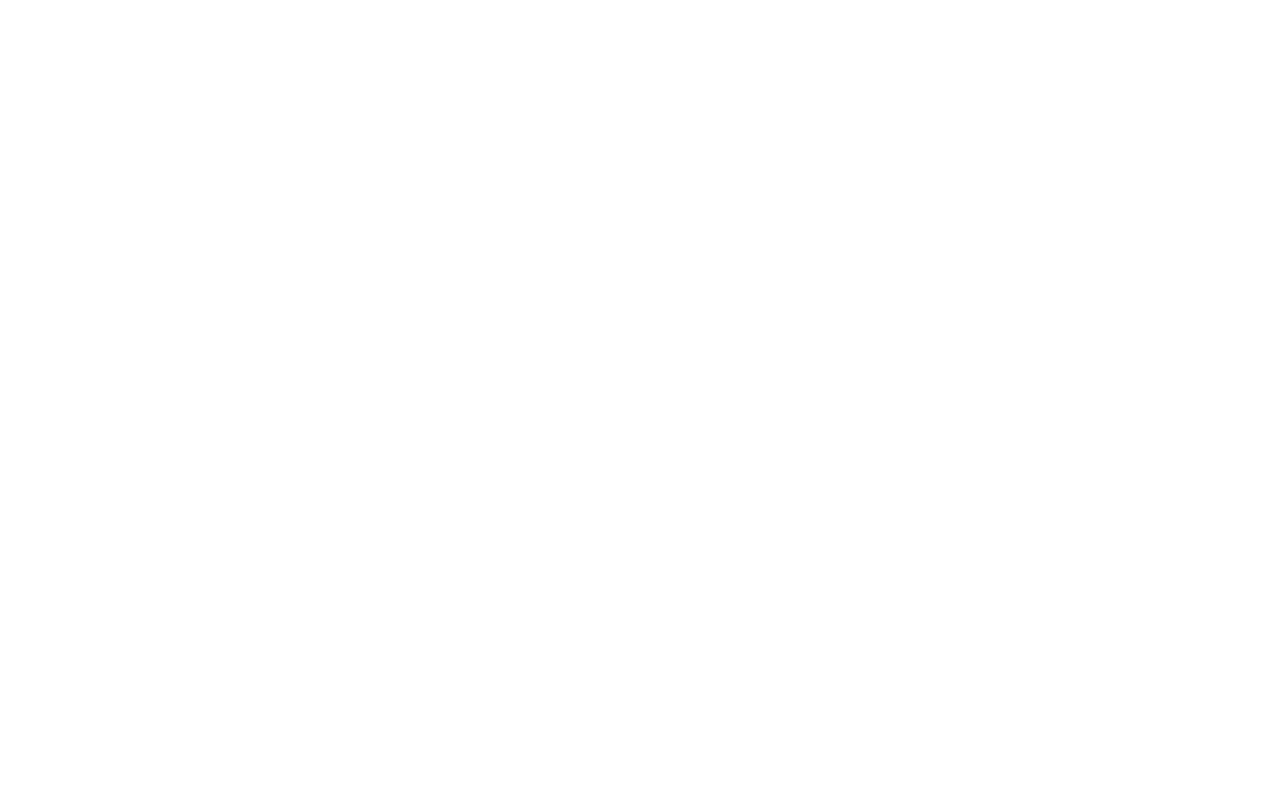
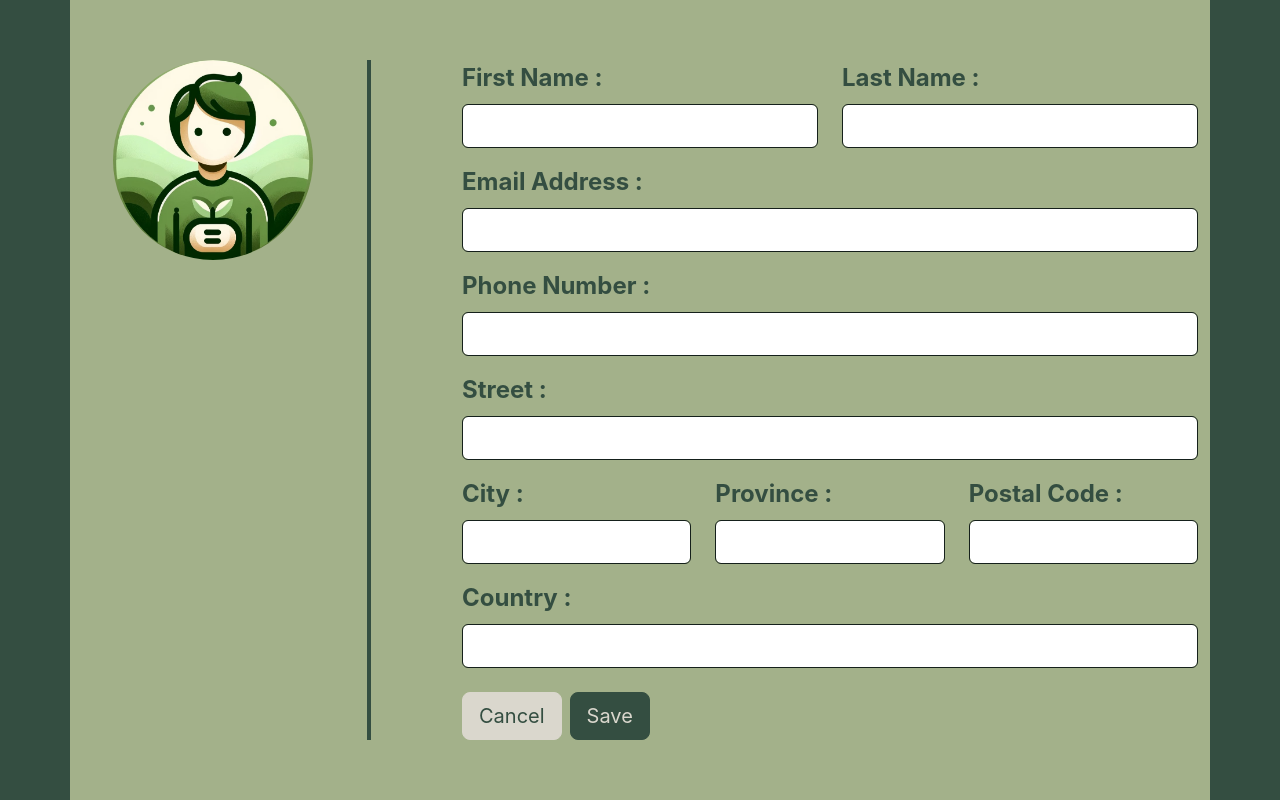
Before and after one commit to TheAvadh/EcoCredit, a React (Create React App) app in the folder frontend/ecocredit/: page /profile-page in a window 1280 px wide. Before the commit this address had no page. Built offline with nearby package versions, Linux system fonts and the light colour scheme.

Commit message:
add basic profile page design

```diff
--- a/frontend/ecocredit/src/App.js
+++ b/frontend/ecocredit/src/App.js
@@ -6,6 +6,7 @@
   ForgetPassword,
   ResetPassword,
   RoleSelection,
+  ProfilePage,
 } from "./pages";
 
 function App() {
@@ -16,6 +17,7 @@
         <Route path="/forget-password" element={<ForgetPassword />} />
         <Route path="/reset-password" element={<ResetPassword />} />
         <Route path="/role" element={<RoleSelection />} />
+        <Route path="/profile-page" element={<ProfilePage />} />
       </Routes>
     </BrowserRouter>
   );
--- /dev/null
+++ b/frontend/ecocredit/src/components/ProfileForm.js
@@ -0,0 +1,149 @@
+import React from "react";
+import Row from "react-bootstrap/Row";
+import Col from "react-bootstrap/Col";
+import Button from "react-bootstrap/Button";
+import Form from "react-bootstrap/Form";
+
+const ProfileForm = () => (
+  <Col lg={8}>
+    <Form>
+      <Row>
+        <Col>
+          <Form.Group
+            className="mb-3 text-ec-dark-green lead fs-4 fw-bold"
+            controlId="firstName"
+          >
+            <Form.Label>First Name :</Form.Label>
+            <Form.Control
+              className="text-ec-dark-green fs-5"
+              type="text"
+              name="firstName"
+            />
+          </Form.Group>
+        </Col>
+        <Col>
+          <Form.Group
+            className="mb-3 text-ec-dark-green lead fs-4 fw-bold"
+            controlId="firstName"
+          >
+            <Form.Label>Last Name :</Form.Label>
+            <Form.Control
+              className="text-ec-dark-green fs-5"
+              type="text"
+              name="firstName"
+            />
+          </Form.Group>
+        </Col>
+      </Row>
+
+      <Form.Group
+        className="mb-3 text-ec-dark-green lead fs-4 fw-bold"
+        controlId="firstName"
+      >
+        <Form.Label>Email Address :</Form.Label>
+        <Form.Control
+          className="text-ec-dark-green fs-5"
+          type="text"
+          name="firstName"
+        />
+      </Form.Group>
+
+      <Form.Group
+        className="mb-3 text-ec-dark-green lead fs-4 fw-bold"
+        controlId="firstName"
+      >
+        <Form.Label>Phone Number :</Form.Label>
+        <Form.Control
+          className="text-ec-dark-green fs-5"
+          type="text"
+          name="firstName"
+        />
+      </Form.Group>
+
+      <Form.Group
+        className="mb-3 text-ec-dark-green lead fs-4 fw-bold"
+        controlId="address.street"
+      >
+        <Form.Label>Street :</Form.Label>
+        <Form.Control
+          className="text-ec-dark-green fs-5"
+          type="text"
+          name="street"
+        />
+      </Form.Group>
+
+      <Row>
+        <Col md={4}>
+          <Form.Group
+            className="mb-3 text-ec-dark-green lead fs-4 fw-bold"
+            controlId="address.street"
+          >
+            <Form.Label>City :</Form.Label>
+            <Form.Control
+              className="text-ec-dark-green fs-5"
+              type="text"
+              name="street"
+            />
+          </Form.Group>
+        </Col>
+        <Col md={4}>
+          <Form.Group
+            className="mb-3 text-ec-dark-green lead fs-4 fw-bold"
+            controlId="address.street"
+          >
+            <Form.Label>Province :</Form.Label>
+            <Form.Control
+              className="text-ec-dark-green fs-5"
+              type="text"
+              name="street"
+            />
+          </Form.Group>
+        </Col>
+        <Col md={4}>
+          <Form.Group
+            className="mb-3 text-ec-dark-green lead fs-4 fw-bold"
+            controlId="address.street"
+          >
+            <Form.Label>Postal Code :</Form.Label>
+            <Form.Control
+              className="text-ec-dark-green fs-5"
+              type="text"
+              name="street"
+            />
+          </Form.Group>
+        </Col>
+      </Row>
+
+      <Form.Group
+        className="mb-3 text-ec-dark-green lead fs-4 fw-bold"
+        controlId="address.street"
+      >
+        <Form.Label>Country :</Form.Label>
+        <Form.Control
+          className="text-ec-dark-green fs-5"
+          type="text"
+          name="street"
+        />
+      </Form.Group>
+
+      <Button
+        variant="ec-grey"
+        className="mt-2 me-2 text-ec-dark-green"
+        size="lg"
+      >
+        Cancel
+      </Button>
+
+      <Button
+        variant="ec-dark-green text-ec-grey"
+        className="mt-2"
+        size="lg"
+        type="submit"
+      >
+        Save
+      </Button>
+    </Form>
+  </Col>
+);
+
+export default ProfileForm;
--- /dev/null
+++ b/frontend/ecocredit/src/components/ProfileToast/ProfileToast.css
@@ -0,0 +1,5 @@
+.toast-position {
+  position: fixed;
+  bottom: 1rem;
+  right: 1rem;
+}
--- /dev/null
+++ b/frontend/ecocredit/src/pages/ProfilePage/ProfilePage.css
@@ -0,0 +1,5 @@
+.profile-divider {
+  background-color: #344e41;
+  width: 4px;
+  height: 100%;
+}
--- /dev/null
+++ b/frontend/ecocredit/src/pages/ProfilePage/ProfilePage.js
@@ -0,0 +1,31 @@
+import React from "react";
+import Container from "react-bootstrap/Container";
+import Row from "react-bootstrap/Row";
+import Col from "react-bootstrap/Col";
+import Image from "react-bootstrap/Image";
+import ProfileForm from "../../components/ProfileForm";
+import profilePicURL from "../../assets/images/profilePic.jpg";
+import "./ProfilePage.css";
+
+const ProfilePage = () => {
+  return (
+    <Container className="min-vh-100 d-flex align-items-center justify-content-center bg-ec-light-green">
+      <Row>
+        <Col lg={3} className="mb-4 text-center">
+          <Image
+            src={profilePicURL}
+            alt="Profile"
+            roundedCircle
+            style={{ width: "200px", height: "200px" }}
+          />
+        </Col>
+        <Col lg={1}>
+          <div className="profile-divider"></div>
+        </Col>
+        <ProfileForm />
+      </Row>
+    </Container>
+  );
+};
+
+export default ProfilePage;
--- a/frontend/ecocredit/src/pages/index.js
+++ b/frontend/ecocredit/src/pages/index.js
@@ -2,3 +2,4 @@
 export { default as ForgetPassword } from "./ForgetPassword/ForgetPassword";
 export { default as ResetPassword } from "./ResetPassword/ResetPassword";
 export { default as RoleSelection } from "./RoleSelection/RoleSelection";
+export { default as ProfilePage } from "./ProfilePage/ProfilePage";
```
Also changed, not shown: frontend/ecocredit/src/components/ProfileToast/ProfileToast.js (added, +52 -0 lines), frontend/ecocredit/src/assets/images/profilePic.jpg (added).
